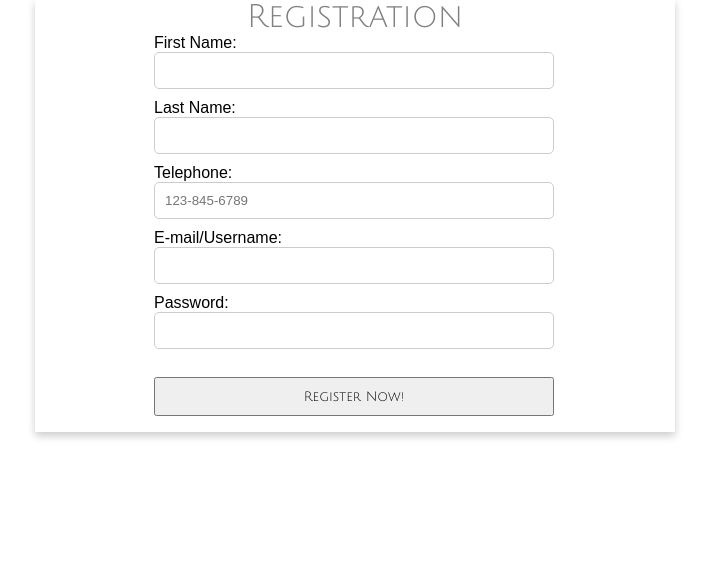
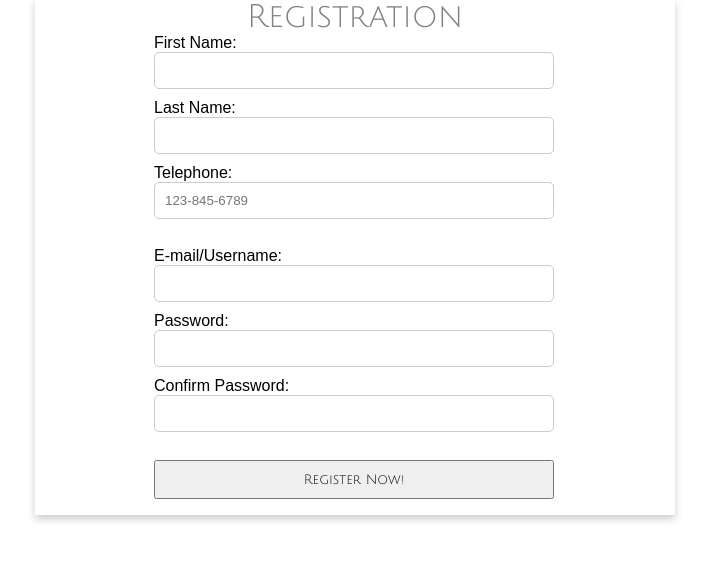
Before and after one commit to samiahFord/Moffat-Bay, a PHP site: page /Registration.php in a window 1280 px wide. Shown: the part 177-738 px from the top of the page, without its empty margins (285-994 px from the left). Run offline with PHP 8.4, Linux system fonts and the light colour scheme.

Commit message:
Update Registration.php
Included an password confirmation check and better warnings/messages to user.

```diff
--- a/Registration.php
+++ b/Registration.php
@@ -10,7 +10,46 @@ if ($_SERVER["REQUEST_METHOD"] == "POST") {
     $telephone = $_POST['telephone'];
     $email = $_POST['email'];
     $password = $_POST['password'];
+    $cpassword = $_POST['cpassword'];
 
+    if ($password == $cpassword) {
+      // Query to check if the user exists
+      $query = "SELECT * FROM Guests WHERE first_name = '$first_name' OR last_name = '$last_name' OR telephone = '$telephone' AND email = '$email' OR password = '$password'";
+
+      $result = $con->query($query);
+
+      // Check if the query executed successfully
+      if ($result) {
+
+          // Check if the user exists
+          if ($result->num_rows > 0) {
+            // User already exist, display an error message
+            echo "<script>alert('The information you entered already exist');</script>";
+          } else {
+            // Prepare SQL Query to Insert user data into the database
+            $query = "INSERT INTO Guests (first_name,last_name,telephone,email,password) VALUES ('$first_name','$last_name', '$telephone', '$email', '$password')";
+
+            // Display at the top of Register page
+            // that the data was entered correctly.
+            if ($con->query($query)){
+              //printf("Record inserted succesfully");
+              echo "<script>alert('Record inserted succesfully');</script>";
+            }
+            // Display a message at the top of Register page
+            // that the data was NOT entered into the database.
+            if ($con->errno) {
+              printf("WARNING!!! Could not insert record into table: %s  WARNING!!! <br />", $con->error);
+            }
+          }
+      } else {
+          // Query execution failed, display an error message
+          echo "<script>alert('Error: " . $con->error . "');</script>";
+      }
+    } else {
+      // User password  do not match, display an error message
+      echo "<script>alert('WARNING!!! The passwords you entered did not match WARNING!!! ');</script>";
+    }
+    /*
     // Query to check if the user exists
     $query = "SELECT * FROM Guests WHERE first_name = '$first_name' OR last_name = '$last_name' OR telephone = '$telephone' AND email = '$email' OR password = '$password'";
 
@@ -41,7 +80,7 @@ if ($_SERVER["REQUEST_METHOD"] == "POST") {
     } else {
         // Query execution failed, display an error message
         echo "<script>alert('Error: " . $con->error . "');</script>";
-    }
+    }*/
 }
 ?>
 <!DOCTYPE html>
@@ -81,7 +120,7 @@ if ($_SERVER["REQUEST_METHOD"] == "POST") {
           Telephone:
           </label>
           <label>
-          <input type="tel" id="telephone" name="telephone" placeholder="123-845-6789" pattern="[0-9]{3｝-［0-9]{3｝-[0-9]{4}">
+          <input type="tel" id="telephone" name="telephone" placeholder="123-845-6789" pattern="[0-9]{3｝-［0-9]{3｝-[0-9]{4}"><br><br>
           </label>
           <label>
           E-mail/Username:
@@ -93,7 +132,13 @@ if ($_SERVER["REQUEST_METHOD"] == "POST") {
           Password:
           </label>
           <label>
-          <input type="password" id="password" name="password"required><br><br>
+          <input type="password" id="password" name="password"required>
+          </label>
+          <label>
+          Confirm Password:
+          </label>
+          <label>
+          <input type="password" id="cpassword" name="cpassword"required><br><br>
           </label>
           <label>
           <input type="submit" value="Register Now!">
```
